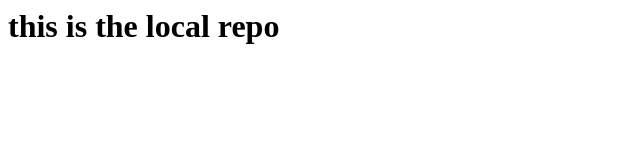
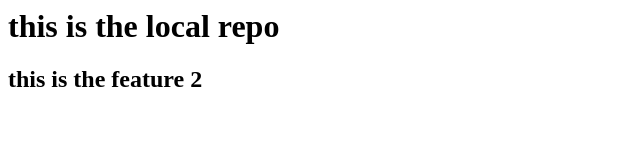
Before and after one commit to yashkarmchaari/my-local-repo, a plain HTML site: page index.html in a window 1280 px wide. Shown: the whole page, without its empty margins (0-640 px from the left). Drawn offline with Linux system fonts and the light colour scheme.

Commit message:
feature2 added

```diff
--- a/index.html
+++ b/index.html
@@ -1 +1,3 @@
 <h1> this is the local repo <h1>
+
+    <h2> this is the feature 2 <h2>
```
